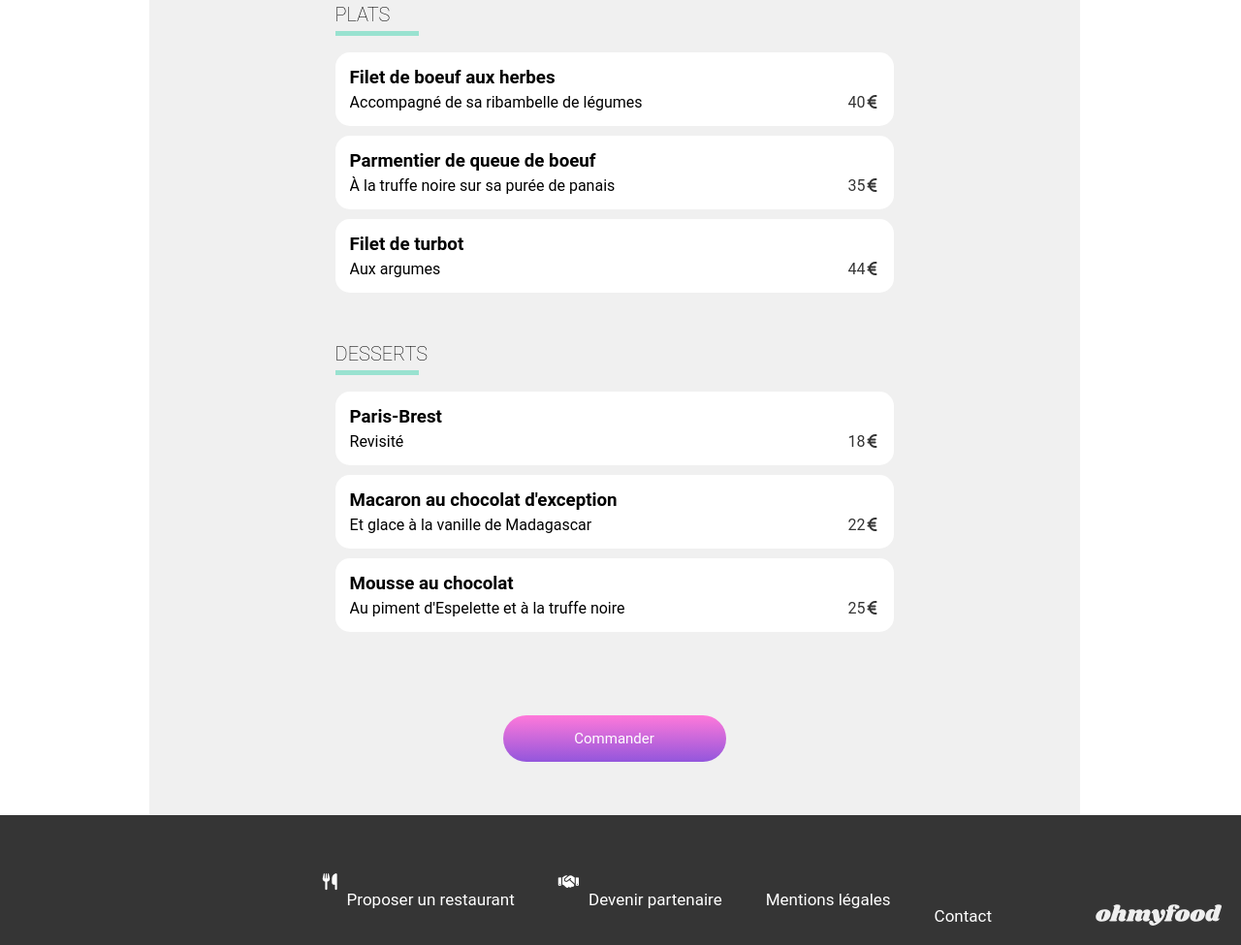
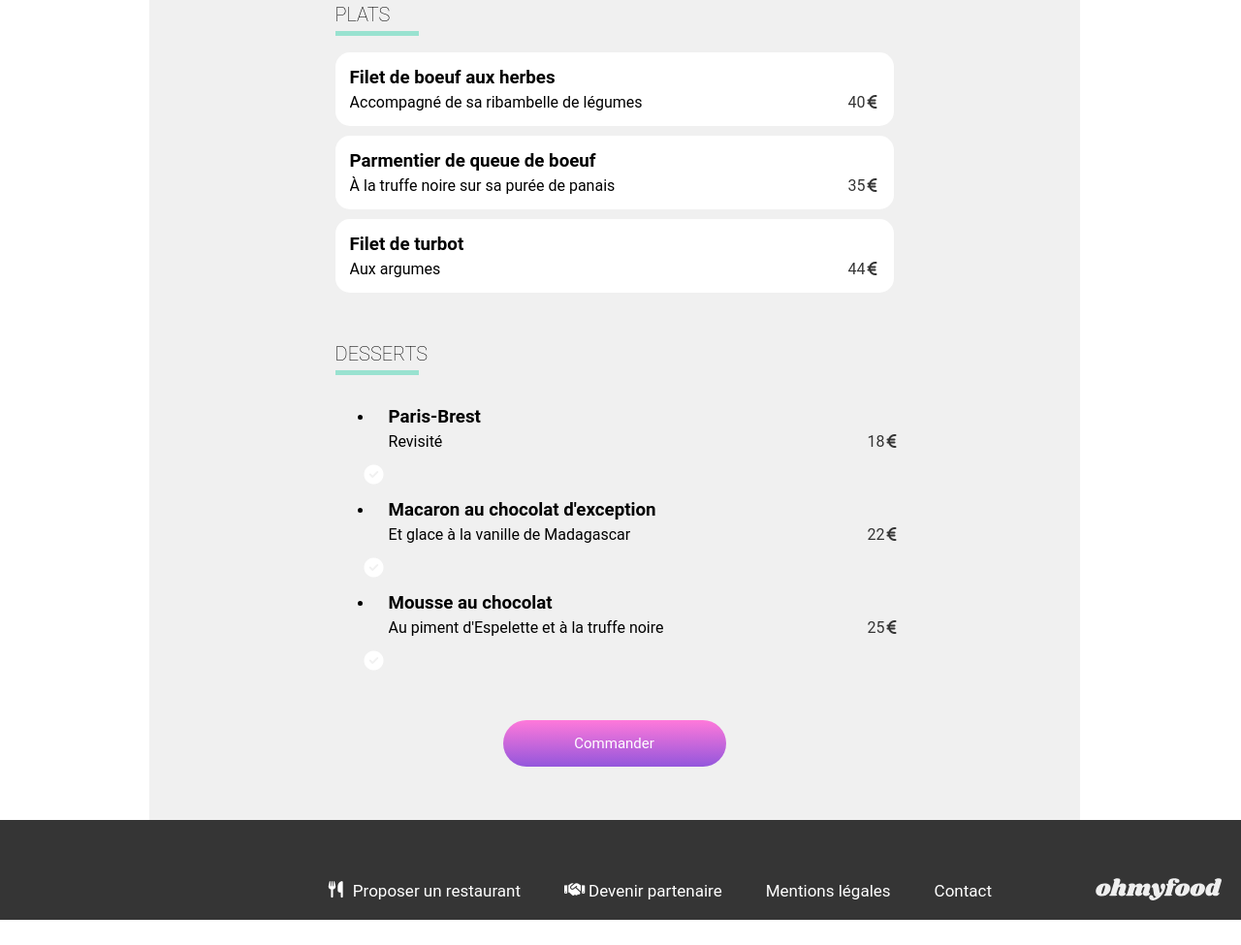
Before and after one commit to SarahLeg/Projet4, a plain HTML site: page restaurants/palette.html in a window 1280 px wide. Shown: the part 681-1656 px from the top of the page at 97% size. After the commit the page ends 1630 px from the top, so only its background shows below. Drawn offline with Linux system fonts and the light colour scheme; a web font is replaced by a local one.

Commit message:
final push (pas fait 02.05)

```diff
--- a/CSS/import/_8footer.scss
+++ b/CSS/import/_8footer.scss
@@ -1,4 +1,7 @@
 .footer {
+    display: flex;
+    flex-direction: column;
+    gap: 8px;
     padding: 20px;
     background-color: var(--text-grey-color);
     color: white;
@@ -22,5 +25,6 @@
 
     &__icon {
         margin-right: 10px;
+        width: 15px;
     }
 }
--- a/CSS/import/_animations.scss
+++ b/CSS/import/_animations.scss
@@ -36,10 +36,10 @@
         animation: turn 0.75s ease infinite;
 
         @keyframes turn {
-            0% {transform: rotate(0turn);border-top-color: #9356DC;}
-            33% {transform: rotate(0.33turn);border-top-color: #9356DC;}
-            66% {transform: rotate(0.66turn);border-top-color: #9356DC;}
-            100% {transform: rotate(1turn);border-top-color: #9356DC;}
+            0% {transform: rotate(0turn);border-top-color: #7331c5;}
+            33% {transform: rotate(0.33turn);border-top-color: #bf4cd6;}
+            66% {transform: rotate(0.66turn);border-top-color: #7331c5;}
+            100% {transform: rotate(1turn);border-top-color: #bf4cd6;}
         }
     }
 
@@ -56,27 +56,11 @@
     }
 }
 
-.animation-title {
+.animation-one {
+    animation: slide-right 0.8s linear;
+    animation-delay: 0.1;
 
-    animation: one 0.8s linear;
-
-    @keyframes one {
-        from {
-            margin-left: 100%;
-            width: 300%;
-        }
-        to {
-            margin-left: 0%;
-            width: 100%;
-        }
-    }
-}
-
-.animation-one {
-
-    animation: one 1s linear;
-
-    @keyframes one {
+    @keyframes slide-right {
         from {
             margin-left: 100%;
             width: 300%;
@@ -89,49 +73,16 @@
 }
 
 .animation-two {
-
-    animation: two 1.2s linear;
-
-    @keyframes two {
-        from {
-            margin-left: 100%;
-            width: 300%;
-        }
-        to {
-            margin-left: 0%;
-            width: 100%;
-        }
-    }
+    animation: slide-right 0.8s linear;
+    animation-delay: 0.2;
 }
 
 .animation-three {
-
-    animation: three 1.4s linear;
-
-    @keyframes three {
-        from {
-            margin-left: 100%;
-            width: 300%;
-        }
-        to {
-            margin-left: 0%;
-            width: 100%;
-        }
-    }
+    animation: slide-right 0.8s linear;
+    animation-delay: 0.3;
 }
 
 .animation-four {
-
-    animation: three 1.6s linear;
-
-    @keyframes three {
-        from {
-            margin-left: 100%;
-            width: 300%;
-        }
-        to {
-            margin-left: 0%;
-            width: 100%;
-        }
-    }
+    animation: slide-right 0.8s linear;
+    animation-delay: 0.4;
 }
--- a/CSS/import/media_queries/_media-queries.scss
+++ b/CSS/import/media_queries/_media-queries.scss
@@ -84,7 +84,7 @@ $large: 1024px;
 // footer //
 
     .footer {
-        display: flex;
+        flex-direction: row;
         justify-content: flex-end;
         align-items: flex-end;
         gap: 25px;
@@ -196,7 +196,7 @@ $large: 1024px;
 // footer //
 
     .footer {
-        display: flex;
+        flex-direction: row;
         justify-content: flex-end;
         align-items: flex-end;
         gap: 45px;
--- a/restaurants/palette.html
+++ b/restaurants/palette.html
@@ -29,7 +29,7 @@
                 <i class="fa-regular fa-heart heart"></i>
             </div>
             <section class="menu__section">
-                <h2 class="menu__section__title animation-title">ENTRÉES</h2>
+                <h2 class="menu__section__title">ENTRÉES</h2>
                 <ul class="menu__section__ul">
                         <li class="animation-one">
                             <div class="menu__section__content">
@@ -72,7 +72,7 @@
             <section class="menu__section animation-four">
                 <h2 class="menu__section__title">PLATS</h2>
                 <ul class="menu__section__ul">
-                        <li>
+                        <li class="animation-one">
                             <div class="menu__section__content">
                                 <div class="menu__section__description">
                                     <h3>Filet de boeuf aux herbes</h3>
@@ -84,7 +84,7 @@
                                 <i class="fa-solid fa-circle-check menu__section__check__icon"></i>
                             </div>
                         </li>
-                        <li>
+                        <li class="animation-two">
                             <div class="menu__section__content">
                                 <div class="menu__section__description">
                                     <h3>Parmentier de queue de boeuf</h3>
@@ -96,7 +96,7 @@
                                 <i class="fa-solid fa-circle-check menu__section__check__icon"></i>
                             </div>
                         </li>
-                        <li>
+                        <li class="animation-three">
                             <div class="menu__section__content">
                                 <div class="menu__section__description">
                                     <h3>Filet de turbot</h3>
@@ -110,10 +110,10 @@
                         </li>
                 </ul>
             </section>
-            <section class="menu__section animation-four">
+            <section>
                 <h2 class="menu__section__title">DESSERTS</h2>
                 <ul class="menu__section__ul">
-                        <li>
+                        <li class="animation-one">
                             <div class="menu__section__content">
                                 <div class="menu__section__description">
                                     <h3>Paris-Brest</h3>
@@ -125,7 +125,7 @@
                                 <i class="fa-solid fa-circle-check menu__section__check__icon"></i>
                             </div>
                         </li>
-                        <li>
+                        <li class="animation-two">
                             <div class="menu__section__content">
                                 <div class="menu__section__description">
                                     <h3>Macaron au chocolat d'exception</h3>
@@ -137,7 +137,7 @@
                                 <i class="fa-solid fa-circle-check menu__section__check__icon"></i>
                             </div>
                         </li>
-                        <li>
+                        <li class="animation-three">
                             <div class="menu__section__content">
                                 <div class="menu__section__description">
                                     <h3>Mousse au chocolat</h3>
@@ -159,15 +159,15 @@
 
     <footer class="footer">
         <img class="footer__logo" src="../images/logo/ohmyfood@2x.svg" alt="logo">
-            <div class="footer__content">
+            <span class="footer__content">
                 <i class="fa-solid fa-utensils footer__icon"></i>
-                <p>Proposer un restaurant</p>
-            </div>
-            <div class="footer__content">
+                <a>Proposer un restaurant</a>
+            </span>
+            <span class="footer__content">
                 <i class="fa-solid fa-handshake footer__icon"></i>
-                <p>Devenir partenaire</p>
-            </div>
-            <p>Mentions légales</p>
+                <a>Devenir partenaire</a>
+            </span>
+            <a>Mentions légales</a>
             <a href="contact@ohmyfood.com">Contact</a>
     </footer>
 
```
Also changed, not shown: index.HTML (+6 -6 lines), restaurants/delice.html (+7 -7 lines), restaurants/francaise.html (+7 -7 lines), restaurants/note.html (+7 -7 lines), CSS/index.css, CSS/restaurants.css, 2 other files.
